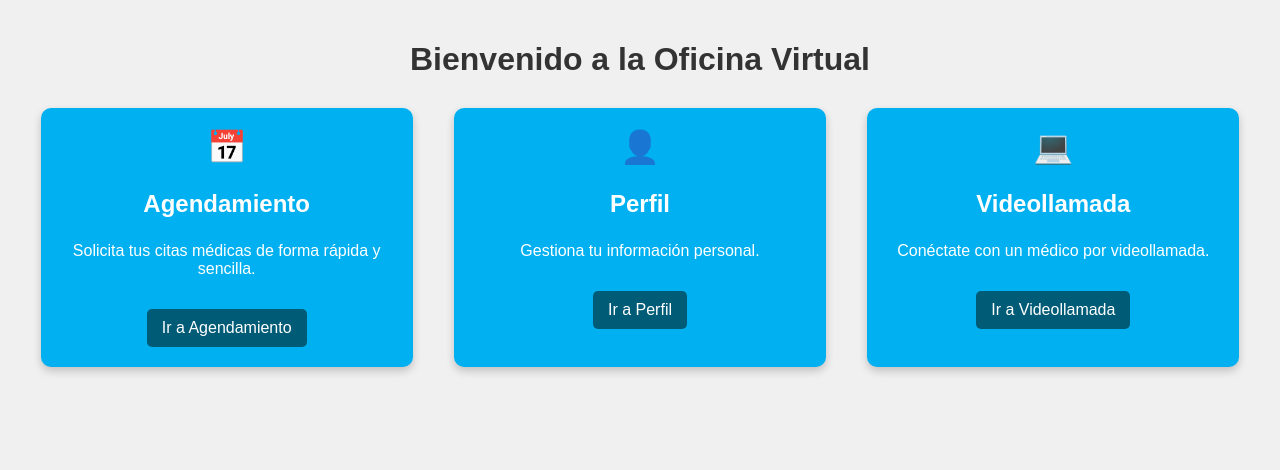
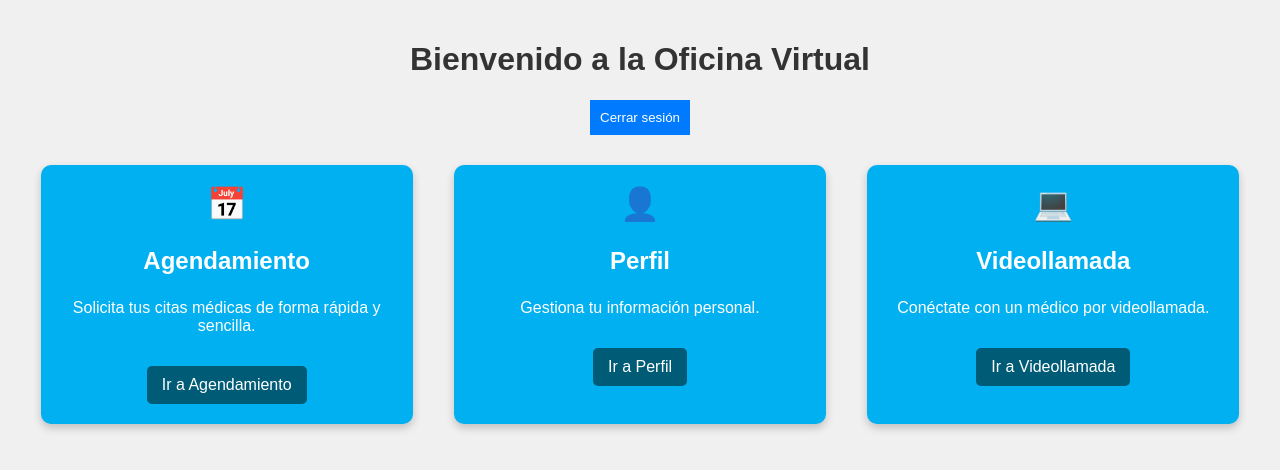
Before and after one commit to Edwinguty2/TELEMEDICINA-FRONTEND, a React (Create React App) app: page / in a window 1280 px wide. Shown: the top 470 px of the page. Built offline with nearby package versions, Linux system fonts and the light colour scheme.

Commit message:
incluye cerrar sesion@

```diff
--- a/src/pages/HomePage.js
+++ b/src/pages/HomePage.js
@@ -1,16 +1,29 @@
 import React from 'react';
+import { useNavigate } from 'react-router-dom';
 import CardModule from '../components/CardModule';
 
 const HomePage = () => {
+  const navigate = useNavigate();
+
+  const handleLogout = () => {
+    // Eliminar datos de autenticación almacenados
+    localStorage.removeItem('authToken'); // Si usas un token
+    localStorage.removeItem('user'); // Si guardas información del usuario
+    navigate('/login'); // Redirigir al login
+  };
+
   return (
     <div className="home-container">
       <h1>Bienvenido a la Oficina Virtual</h1>
+      <button className="logout-btn" onClick={handleLogout}>
+        Cerrar sesión
+      </button>
       <div className="card-container">
         <CardModule
           title="Agendamiento"
           description="Solicita tus citas médicas de forma rápida y sencilla."
           link="/appointments"
-          icon="📅" // Aquí puedes agregar íconos personalizados o usar una librería como FontAwesome
+          icon="📅"
         />
         <CardModule
           title="Perfil"
```
